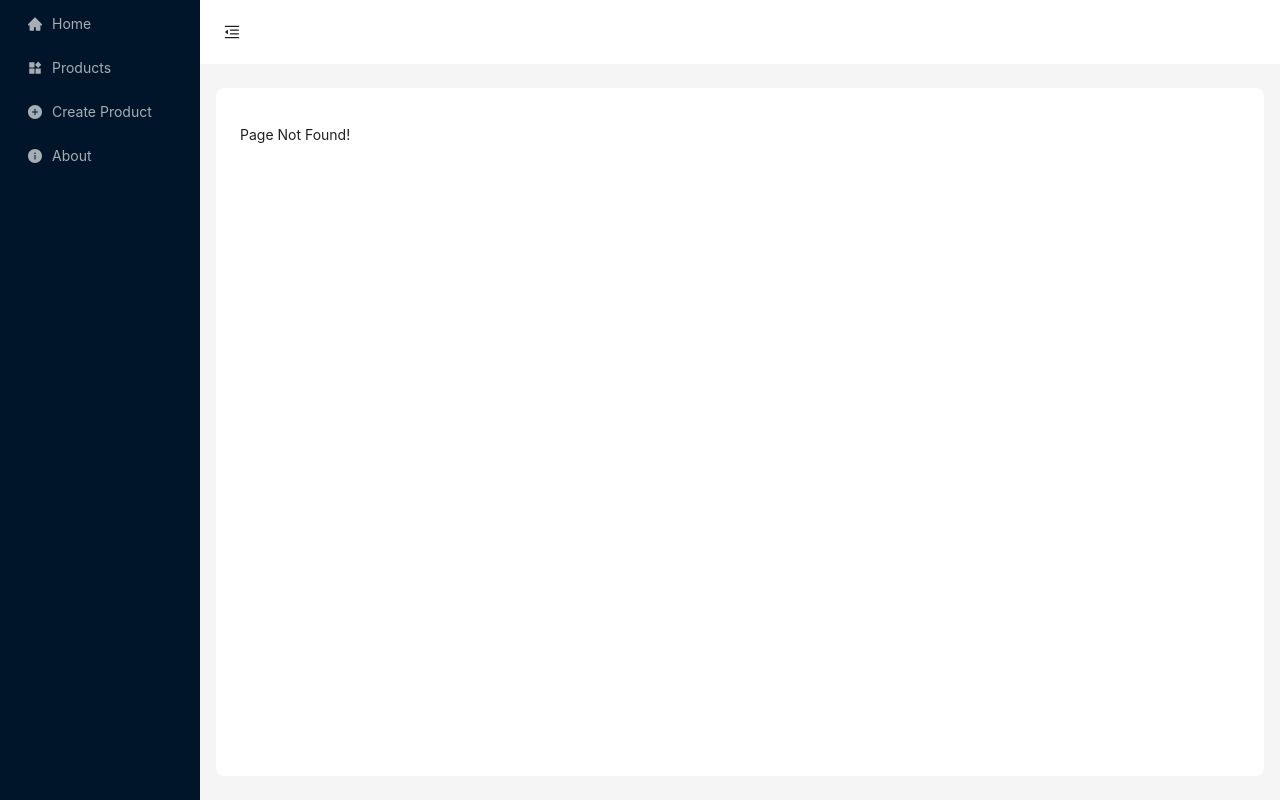
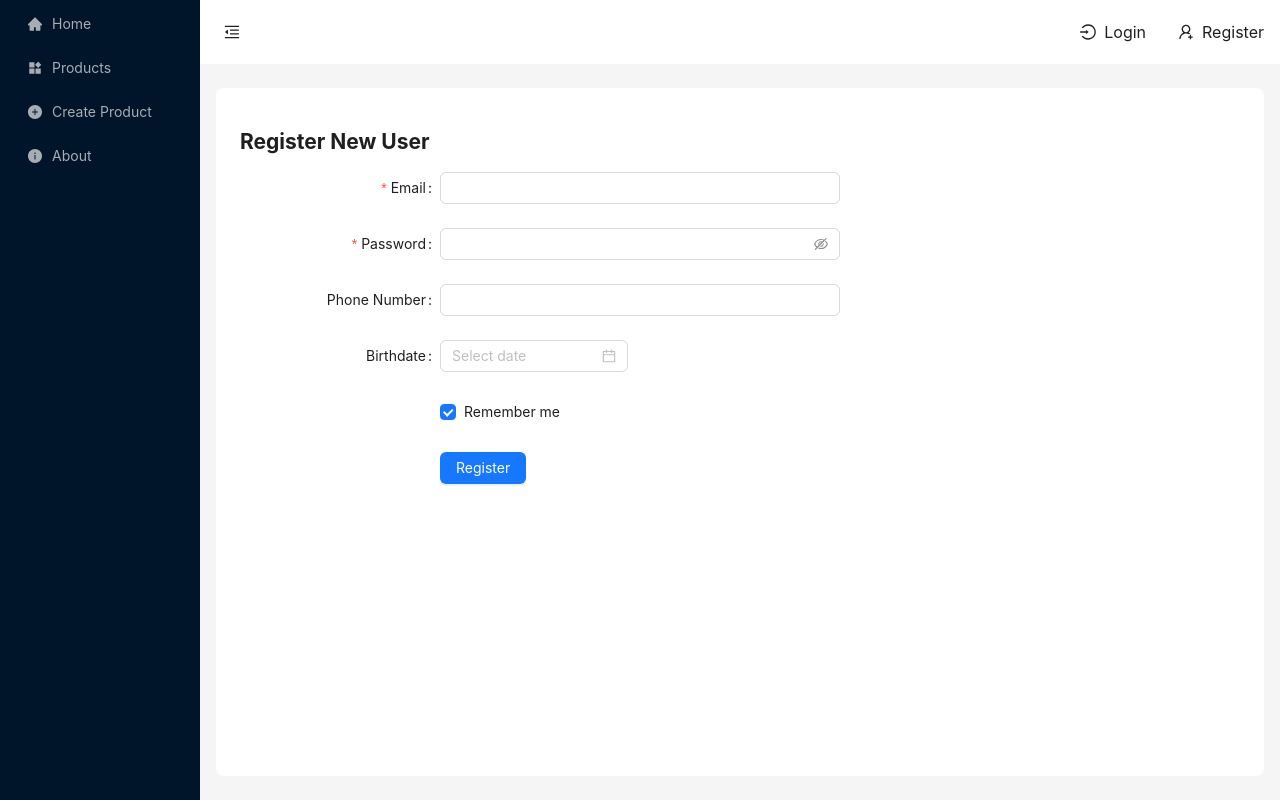
Before and after one commit to vladtymo/Shop-ReactTS-PD211, a React (Vite) app: page /register in a window 1280 px wide. Before the commit this address had no page. Built offline with nearby package versions, Linux system fonts and the light colour scheme.

Commit message:
Register page

```diff
--- a/package.json
+++ b/package.json
@@ -12,6 +12,7 @@
   "dependencies": {
     "@ant-design/icons": "^5.5.1",
     "antd": "^5.21.6",
+    "axios": "^1.7.7",
     "react": "^18.3.1",
     "react-dom": "^18.3.1",
     "react-router-dom": "^6.27.0"
--- a/src/App.tsx
+++ b/src/App.tsx
@@ -6,6 +6,7 @@ import Products from './components/Products'
 import ProductInfo from './components/ProductInfo'
 import CreateProduct from './components/CreateProduct'
 import EditProduct from './components/EditProduct'
+import Register from './components/Register'
 
 function App() {
   return (
@@ -17,6 +18,7 @@ function App() {
           <Route path='/create' element={<CreateProduct />} />
           <Route path='/details/:id' element={<ProductInfo />} />
           <Route path='/edit/:id' element={<EditProduct />} />
+          <Route path='/register' element={<Register />} />
           <Route path='*' element={<p>Page Not Found!</p>} />
         </Route>
       </Routes>
--- a/src/components/Layout.tsx
+++ b/src/components/Layout.tsx
@@ -2,13 +2,12 @@ import React, { useState } from 'react';
 import {
     HomeFilled,
     InfoCircleFilled,
+    LoginOutlined,
     MenuFoldOutlined,
     MenuUnfoldOutlined,
     PlusCircleFilled,
     ProductFilled,
-    UploadOutlined,
-    UserOutlined,
-    VideoCameraOutlined,
+    UserAddOutlined,
 } from '@ant-design/icons';
 import { Button, Layout, Menu, theme } from 'antd';
 import { Link, Outlet, useLocation } from 'react-router-dom';
@@ -56,7 +55,7 @@ const AppLayout: React.FC = () => {
                 />
             </Sider>
             <Layout>
-                <Header style={{ padding: 0, background: colorBgContainer }}>
+                <Header style={{ padding: 0, background: colorBgContainer, display: "flex", justifyContent: "space-between" }}>
                     <Button
                         type="text"
                         icon={collapsed ? <MenuUnfoldOutlined /> : <MenuFoldOutlined />}
@@ -67,6 +66,25 @@ const AppLayout: React.FC = () => {
                             height: 64,
                         }}
                     />
+                    <div>
+                        <Button
+                            type="text"
+                            icon={<LoginOutlined />}
+                            style={{
+                                fontSize: '16px',
+                                height: 64,
+                            }}
+                        >Login</Button>
+                        <Link to="/register">
+                            <Button
+                                type="text"
+                                icon={<UserAddOutlined />}
+                                style={{
+                                    fontSize: '16px',
+                                    height: 64,
+                                }}
+                            >Register</Button></Link>
+                    </div>
                 </Header>
 
                 <Content
--- /dev/null
+++ b/src/components/Register.tsx
@@ -0,0 +1,76 @@
+import React from 'react';
+import type { FormProps } from 'antd';
+import { Button, Checkbox, DatePicker, Form, Input, message } from 'antd';
+import axios from 'axios';
+import { UserFormField } from '../models/accounts';
+
+const api = import.meta.env.VITE_ACCOUNTS_URL;
+
+const onFinish: FormProps<UserFormField>['onFinish'] = (values) => {
+    console.log('Success:', values);
+
+    axios.post(api + "register", values).then(res => {
+        if (res.status === 200)
+            message.success("User registered successfully!");
+    }).catch(err => {
+        message.error(err.response.data.detail);
+    })
+};
+
+const Register: React.FC = () => (
+    <>
+        <h2>Register New User</h2>
+
+        <Form
+            name="basic"
+            labelCol={{ span: 8 }}
+            wrapperCol={{ span: 16 }}
+            style={{ maxWidth: 600 }}
+            initialValues={{ remember: true }}
+            onFinish={onFinish}
+            autoComplete="off"
+        >
+            <Form.Item<UserFormField>
+                label="Email"
+                name="email"
+                rules={[{ required: true, message: 'Please input your email!' }]}
+            >
+                <Input />
+            </Form.Item>
+
+            <Form.Item<UserFormField>
+                label="Password"
+                name="password"
+                rules={[{ required: true, message: 'Please input your password!' }]}
+            >
+                <Input.Password />
+            </Form.Item>
+
+            <Form.Item<UserFormField>
+                label="Phone Number"
+                name="phoneNumber"
+            >
+                <Input />
+            </Form.Item>
+
+            <Form.Item<UserFormField>
+                label="Birthdate"
+                name="birthdate"
+            >
+                <DatePicker />
+            </Form.Item>
+
+            <Form.Item<UserFormField> name="remember" valuePropName="checked" label={null}>
+                <Checkbox>Remember me</Checkbox>
+            </Form.Item>
+
+            <Form.Item label={null}>
+                <Button type="primary" htmlType="submit">
+                    Register
+                </Button>
+            </Form.Item>
+        </Form>
+    </>
+);
+
+export default Register;
--- /dev/null
+++ b/src/models/accounts.ts
@@ -0,0 +1,7 @@
+export type UserFormField = {
+    email?: string;
+    password?: string;
+    phoneNumber?: string;
+    birthdate?: Date;
+    remember?: boolean;
+};
```
Also changed, not shown: 2 other files (tests, documents, lock files or other folders).
